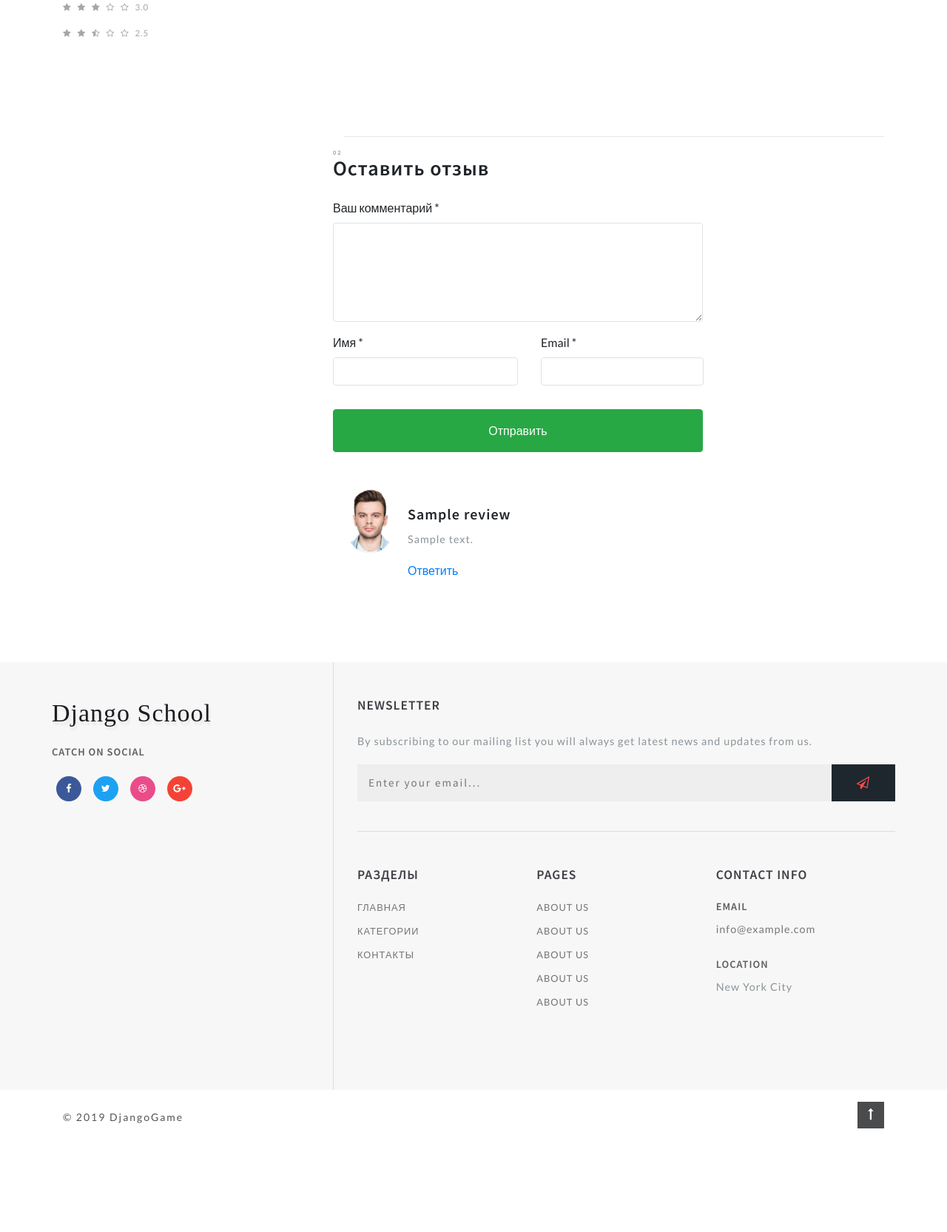
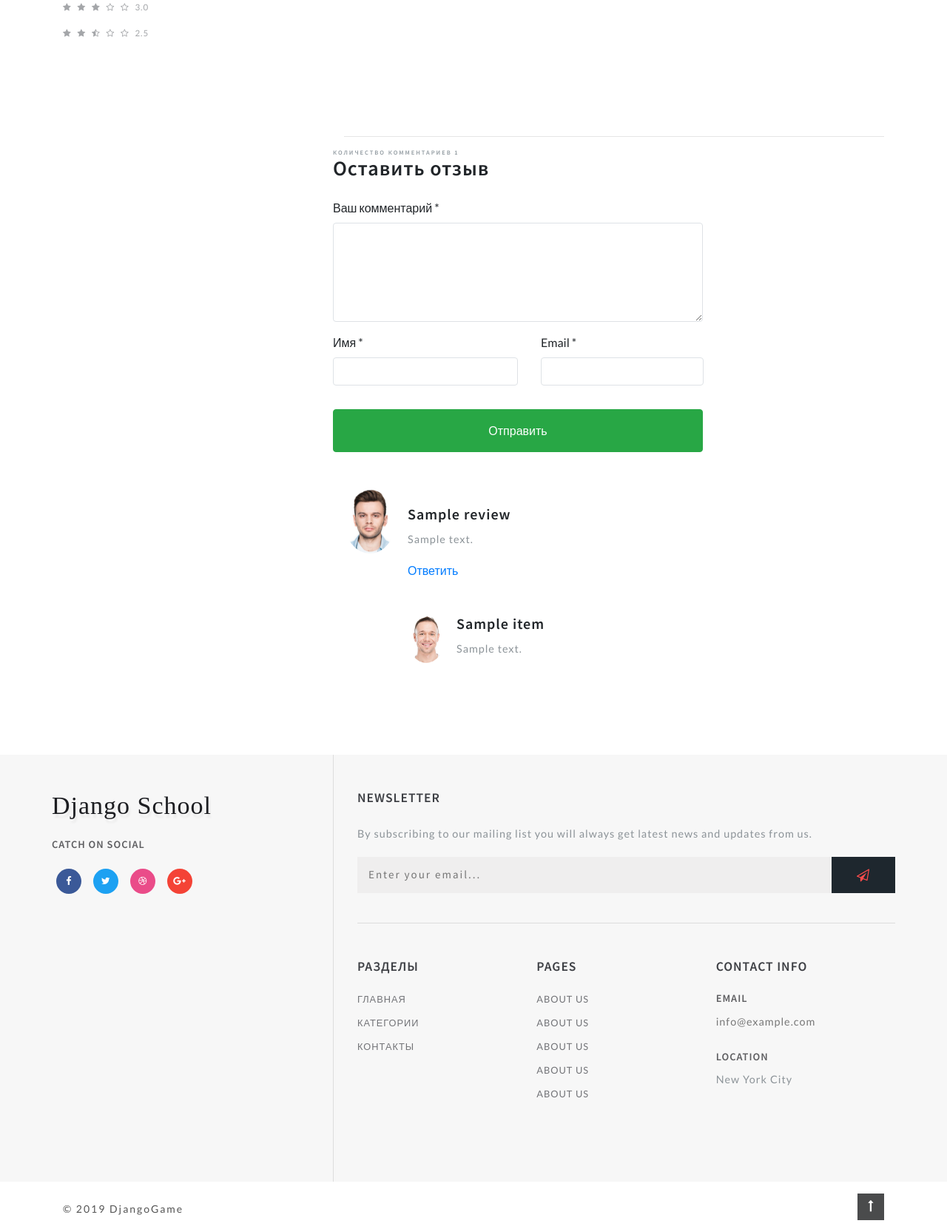
Before and after one commit to ilya1231231/games_library, a Django app: template gameslibrary/games/templates/games/game_detail.html in a window 1280 px wide. Shown: the part 1461-3126 px from the top of the page at 74% size. Before the commit the page ends 2986 px from the top, so only its background shows below. Run offline with Django 3.2, Linux system fonts and the light colour scheme; the template is opened without the code that fills it: most values are stand-ins (such as "Sample title", 1, 10 or a date in 2020); grey boxes marked "Sample" are stand-in pictures; some libraries are stand-ins or nearby versions; grey boxes are pictures that could not be loaded.

Commit message:
fixed bugs

```diff
--- a/gameslibrary/games/models.py
+++ b/gameslibrary/games/models.py
@@ -117,6 +117,9 @@ class Game(models.Model):
     def get_absolute_url(self):
         return reverse('game_detail', kwargs={'slug': self.url})
 
+    def get_review(self):
+        return self.review_set.filter(parent__isnull=True)      #Возвращаем комментарии без родителей
+
     class Meta:
         verbose_name = 'Игра'
         verbose_name_plural = 'Игры'
--- a/gameslibrary/games/templates/games/game_detail.html
+++ b/gameslibrary/games/templates/games/game_detail.html
@@ -131,10 +131,10 @@
             <div class="single-form-left">
                 <!-- contact form grid -->
                 <div class="contact-single">
-                    <h3 class="editContent" style="outline: none; cursor: inherit;">
-                                    <span class="sub-tittle editContent"
-                                          style="outline: none; cursor: inherit;">02</span>Оставить
-                        отзыв</h3>
+                    <h3 class="editContent">
+                        <span class="sub-tittle editContent">Количество комментариев {{ game.review_set.count }}</span>
+                        Оставить отзыв
+                    </h3>
                     <form action="{% url 'add_review' game.id %}" method="post" class="mt-4" id="formReview">
                         {% csrf_token %}
                         <input type="hidden" name="parent" id="contactparent" value="">
@@ -170,7 +170,7 @@
                 <!--  //contact form grid ends here -->
             </div>
         </div>
-    {% for review in game.review_set.all %}
+    {% for review in game.get_review %}
             <div class="media py-5">
                 <img src="{% static 'images/te2.jpg'%}" width="70" height="auto" class="mr-3 img-fluid" alt="image">
                 <div class="media-body mt-4">
@@ -181,24 +181,19 @@
                         {{ review.text }}
                     </p>
                     <a href="#formReview" onclick="addReview('{{ review.name }}', '{{ review.id }}')">Ответить</a>
-<!--                    <div class="media mt-5 editContent"-->
-<!--                         style="outline: none; cursor: inherit;">-->
-<!--                        <a class="pr-3" href="#">-->
-<!--                            <img src="bundles/images/te1.jpg" class="img-fluid "-->
-<!--                                 alt="image" style="outline: none; cursor: inherit;">-->
-<!--                        </a>-->
-<!--                        <div class="media-body">-->
-<!--                            <h5 class="mt-0 editContent"-->
-<!--                                style="outline: none; cursor: inherit;">Leia Organa</h5>-->
-<!--                            <p class="mt-2 editContent"-->
-<!--                               style="outline: none; cursor: inherit;"> Cras sit amet-->
-<!--                                nibh libero, in gravida nulla. Nulla vel metus-->
-<!--                                scelerisque ante sollicitudin. Cras purus odio,-->
-<!--                                vestibulum in vulputate at, tempus viverra turpis. Fusce-->
-<!--                                condimentum nunc ac nisi vulputate fringilla..</p>-->
-<!--                        </div>-->
-<!--                    </div>-->
-                </div>
+                    {% for item in review.review_set.all %}
+                        <div class="media mt-5 editContent">
+                            <a class="pr-3" href="#">
+                                <img src="{% static 'images/te1.jpg'%}" width="50" height="auto" class="img-fluid"
+                                     alt="image">
+                            </a>
+                            <div class="media-body">
+                                <h5 class="mt-0 editContent">{{ item.name }}</h5>
+                                <p class="mt-2 editContent"> {{ item.text }}</p>
+                            </div>
+                        </div>
+                    {% endfor %}
+                    </div>
             </div>
     {% endfor %}
         </div>
```
Also changed, not shown: gameslibrary/static/images/te1.jpg (added).
